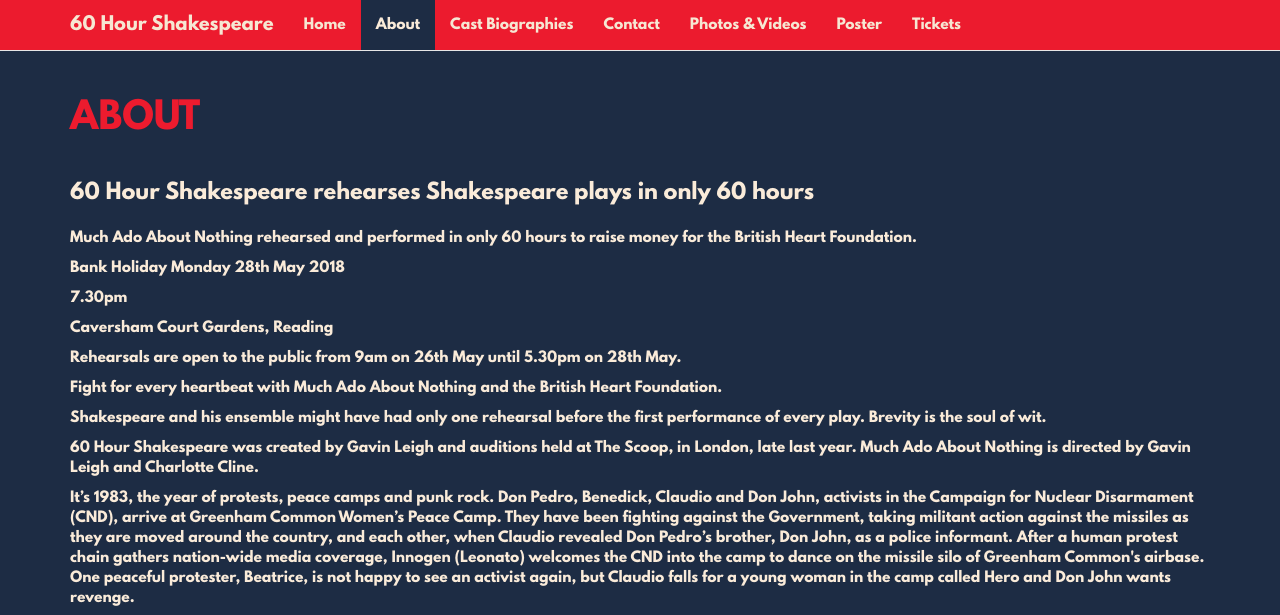
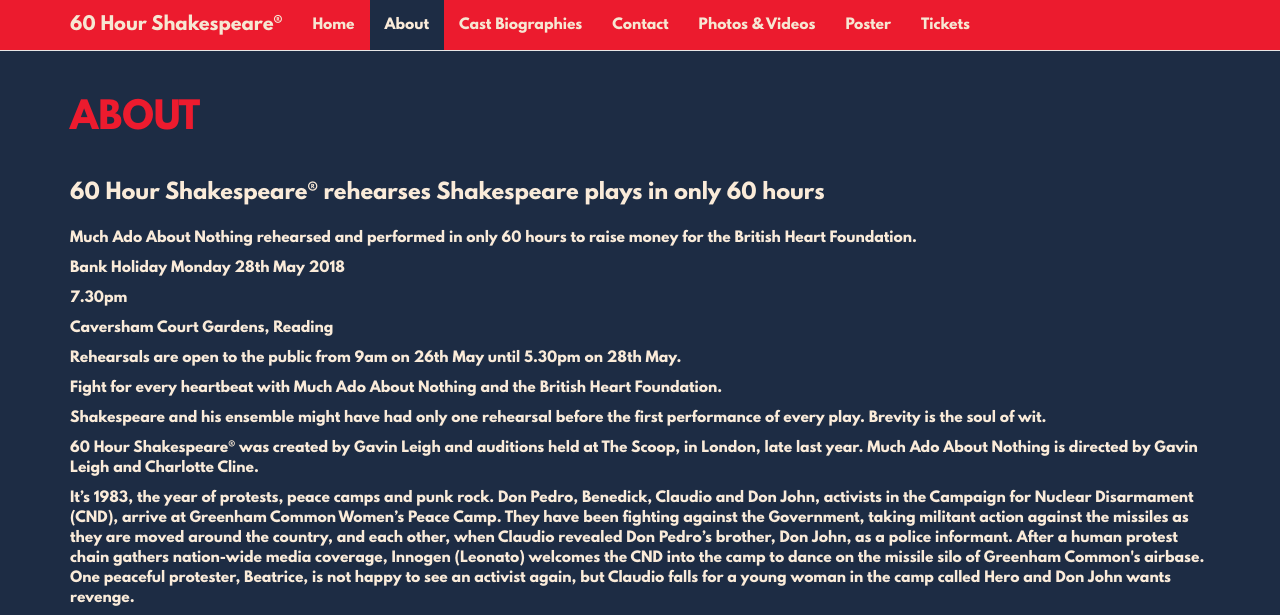
Before and after one commit to shanedonnelly1/60hours, a website: page about.html in a window 1280 px wide. Shown: the top 615 px of the page. Drawn offline with nearby package versions, Linux system fonts and the light colour scheme.

Commit message:
Added Registered trademark.

```diff
--- a/about.html
+++ b/about.html
@@ -5,7 +5,7 @@
     <meta http-equiv="X-UA-Compatible" content="IE=edge">
     <meta name="viewport" content="width=device-width, initial-scale=1">
     <!-- The above 3 meta tags *must* come first in the head; any other head content must come *after* these tags -->
-    <title>60 Hour Shakespeare Presents - Much Ado About Nothing</title>
+    <title>60 Hour Shakespeare&reg; Presents - Much Ado About Nothing</title>
 
     <!-- Bootstrap -->
     <link href="bower_components/boostrap/dist/css/bootstrap.min.css" rel="stylesheet">
@@ -43,7 +43,7 @@
                     <span class="icon-bar"></span>
                     <span class="icon-bar"></span>
                 </button>
-                <a class="navbar-brand" href="index.html">60 Hour Shakespeare</a>
+                <a class="navbar-brand" href="index.html">60 Hour Shakespeare&reg;</a>
             </div>
             <div id="navbar" class="collapse navbar-collapse">
                 <ul class="nav navbar-nav">
@@ -65,7 +65,7 @@
         <div class="page-header">
             <h1>About</h1>
         </div>
-        <p class="lead">60 Hour Shakespeare rehearses Shakespeare plays in only 60 hours</p>
+        <p class="lead">60 Hour Shakespeare&reg; rehearses Shakespeare plays in only 60 hours</p>
         <p>Much Ado About Nothing rehearsed and performed in only 60 hours to raise money for the British Heart Foundation.</p>
         <p>Bank Holiday Monday 28th May 2018</p>
         <p>7.30pm</p>
@@ -73,7 +73,7 @@
         <p>Rehearsals are open to the public from 9am on 26th May until 5.30pm on 28th May.</p>
         <p>Fight for every heartbeat with Much Ado About Nothing and the British Heart Foundation.</p>
         <p>Shakespeare and his ensemble might have had only one rehearsal before the first performance of every play. Brevity is the soul of wit.</p>
-        <p>60 Hour Shakespeare was created by Gavin Leigh and auditions held at The Scoop, in London, late last year. Much Ado About Nothing is directed by Gavin Leigh and Charlotte Cline.</p>
+        <p>60 Hour Shakespeare&reg; was created by Gavin Leigh and auditions held at The Scoop, in London, late last year. Much Ado About Nothing is directed by Gavin Leigh and Charlotte Cline.</p>
         <p>It’s 1983, the year of protests, peace camps and punk rock. Don Pedro, Benedick, Claudio and Don John, activists in the Campaign for Nuclear Disarmament (CND), arrive at Greenham Common Women’s Peace Camp. They have been fighting against the Government, taking militant action against the missiles as they are moved around the country, and each other, when Claudio revealed Don Pedro’s brother, Don John, as a police informant. After a human protest chain gathers nation-wide media coverage, Innogen (Leonato) welcomes the CND into the camp to dance on the missile silo of Greenham Common's airbase. One peaceful protester, Beatrice, is not happy to see an activist again, but Claudio falls for a young woman in the camp called Hero and Don John wants revenge.</p>
         <p>Get into the sounds and energy with a playlist that captures the chaos and passion of the time.</p>
         <p><iframe src="https://open.spotify.com/embed/user/xcharlotteswebbx/playlist/4YD9b5ISvKQoCRbHfJ93dn" width="300" height="380" frameborder="0" allowtransparency="true" allow="encrypted-media"></iframe></p>
```
Also changed, not shown: biographies.html (+2 -2 lines), contact.html (+4 -4 lines), index.html (+3 -3 lines), photosandvideos.html (+2 -2 lines), poster.html (+2 -2 lines), tickets.html (+2 -2 lines).
